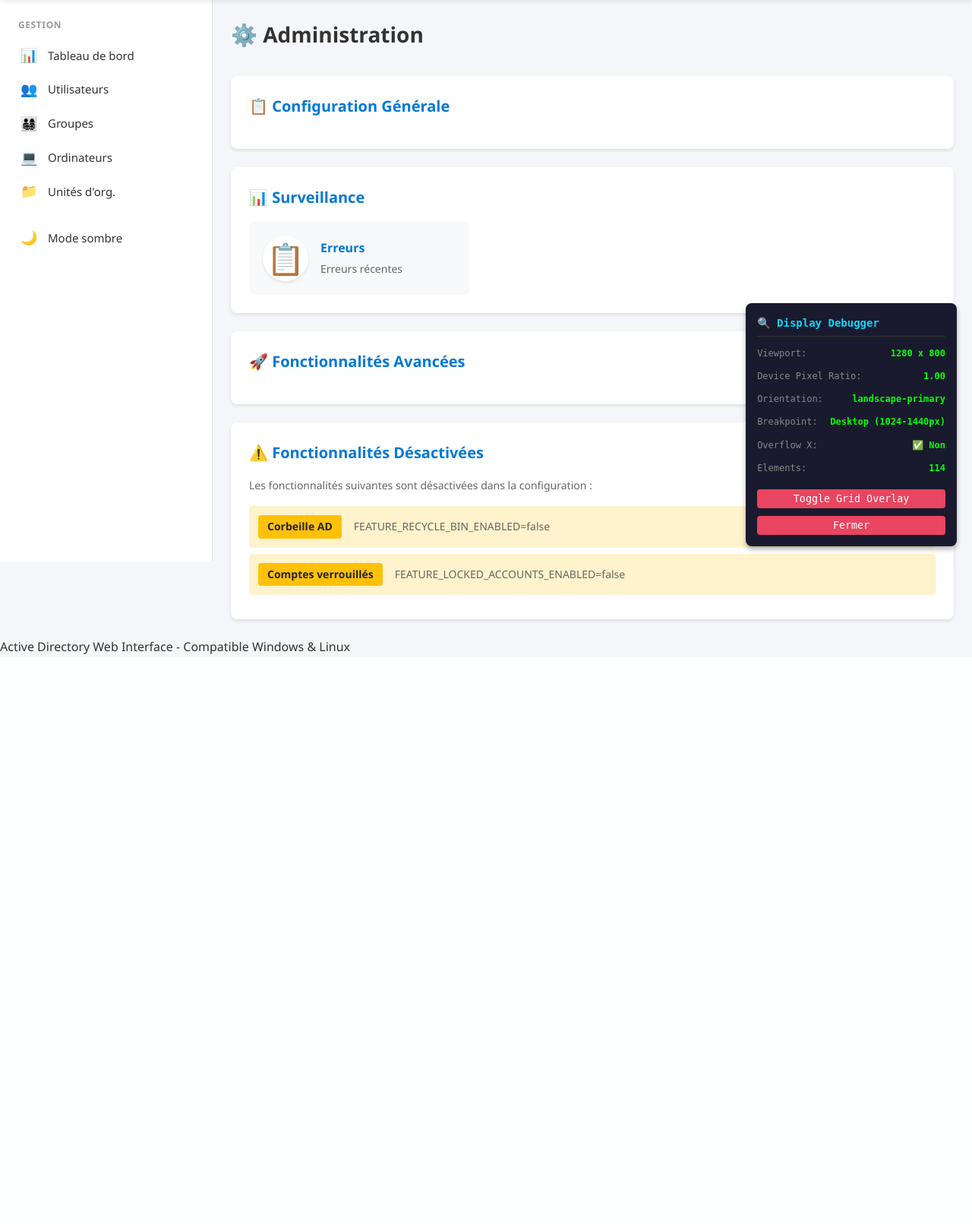
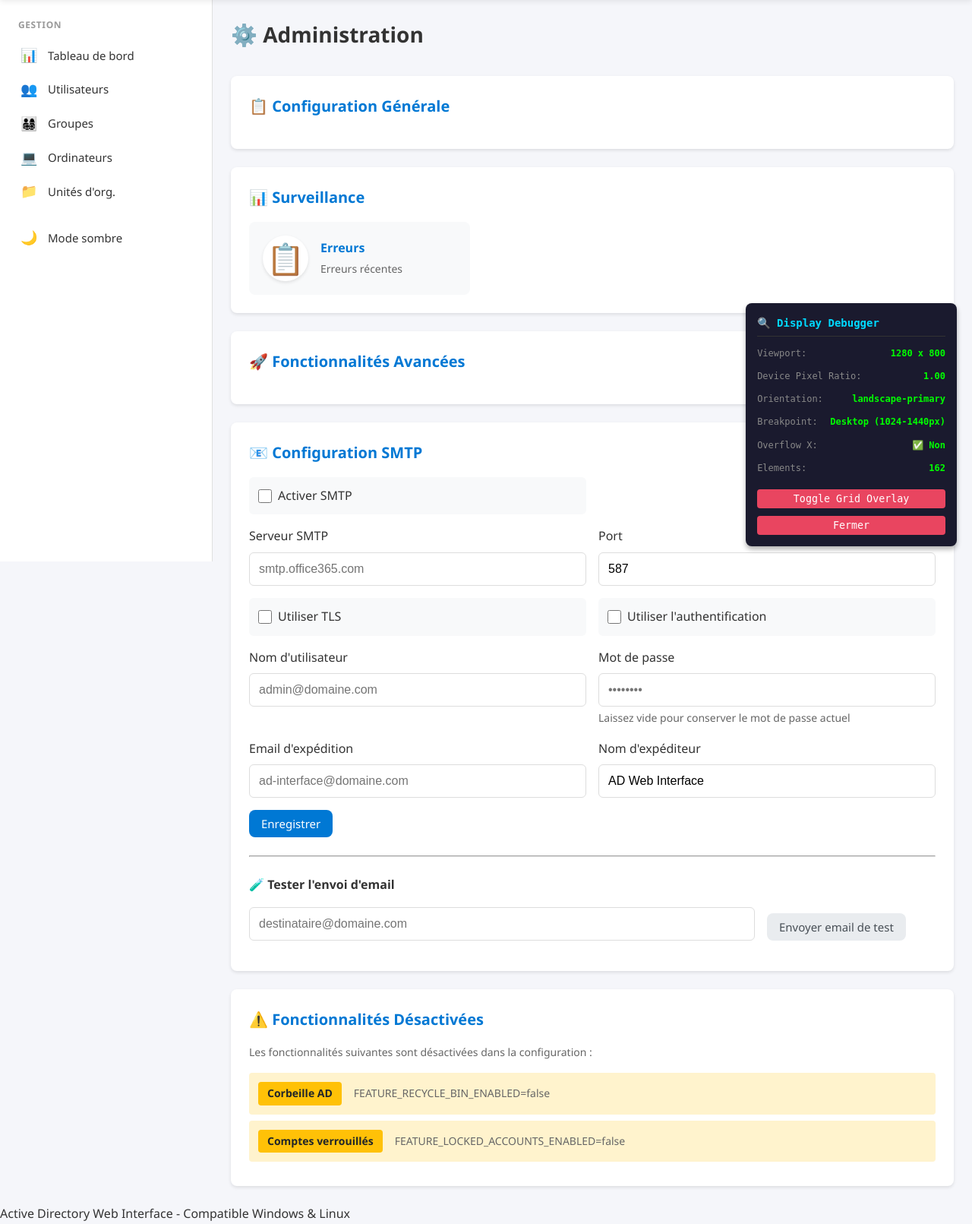
Before and after one commit to fred-selest/microsoft-active-directory, a Flask app: template templates/admin.html in a window 1280 px wide. Shown: the part 61-1672 px from the top of the page at 76% size. Before the commit the page ends 922 px from the top, so only its background shows below. Run offline with Flask 3, Linux system fonts and the light colour scheme; the template is opened without the code that fills it, so the values that code supplies are empty; parts of the project's set-up code (start-up, migrations or seed data) failed here and were passed over.

Commit message:
release: Version 1.34.0 - Configuration SMTP + Correction audit sécurité

```diff
--- a/app.py
+++ b/app.py
@@ -47,6 +47,10 @@ app.config['PERMANENT_SESSION_LIFETIME'] = timedelta(minutes=config.SESSION_TIME
 if config.DEBUG:
     app.config['TEMPLATES_AUTO_RELOAD'] = True
     app.config['SEND_FILE_MAX_AGE_DEFAULT'] = 0
+    app.jinja_env.auto_reload = True
+else:
+    # En production, permettre le reload manuel si nécessaire
+    app.config['TEMPLATES_AUTO_RELOAD'] = True
     app.jinja_env.auto_reload = True
 
 # Flask Debug Toolbar
--- a/settings_manager.py
+++ b/settings_manager.py
@@ -63,6 +63,17 @@ DEFAULT_SETTINGS = {
         'session_timeout': 30,  # minutes
         'max_login_attempts': 5,
         'require_https': False
+    },
+    'smtp': {
+        'enabled': False,
+        'server': '',
+        'port': 587,
+        'use_tls': True,
+        'username': '',
+        'password': '',  # Sera encrypté dans le futur
+        'from_email': '',
+        'from_name': 'AD Web Interface',
+        'use_auth': True
     },
     'branding': {
         'primary_color': '#0078d4',
--- a/templates/admin.html
+++ b/templates/admin.html
@@ -114,7 +114,87 @@
         </div>
     </div>
 
-    <!-- Section 4: Fonctionnalités Désactivées -->
+    <!-- Section 4: Configuration SMTP -->
+    <div class="admin-section card fade-in">
+        <h3>📧 Configuration SMTP</h3>
+        <form method="POST" action="{{ url_for('admin.save_smtp_settings') }}" class="smtp-form">
+            <input type="hidden" name="csrf_token" value="{{ csrf_token() }}">
+
+            <div class="form-row">
+                <div class="form-group checkbox-group">
+                    <input type="checkbox" id="smtp_enabled" name="smtp_enabled" {% if settings.smtp.enabled %}checked{% endif %}>
+                    <label for="smtp_enabled">Activer SMTP</label>
+                </div>
+            </div>
+
+            <div class="form-row">
+                <div class="form-group">
+                    <label for="smtp_server">Serveur SMTP</label>
+                    <input type="text" id="smtp_server" name="smtp_server" value="{{ settings.smtp.server or '' }}" placeholder="smtp.office365.com">
+                </div>
+                <div class="form-group">
+                    <label for="smtp_port">Port</label>
+                    <input type="number" id="smtp_port" name="smtp_port" value="{{ settings.smtp.port or 587 }}" placeholder="587">
+                </div>
+            </div>
+
+            <div class="form-row">
+                <div class="form-group checkbox-group">
+                    <input type="checkbox" id="smtp_use_tls" name="smtp_use_tls" {% if settings.smtp.use_tls %}checked{% endif %}>
+                    <label for="smtp_use_tls">Utiliser TLS</label>
+                </div>
+                <div class="form-group checkbox-group">
+                    <input type="checkbox" id="smtp_use_auth" name="smtp_use_auth" {% if settings.smtp.use_auth %}checked{% endif %}>
+                    <label for="smtp_use_auth">Utiliser l'authentification</label>
+                </div>
+            </div>
+
+            <div class="form-row">
+                <div class="form-group">
+                    <label for="smtp_username">Nom d'utilisateur</label>
+                    <input type="text" id="smtp_username" name="smtp_username" value="{{ settings.smtp.username or '' }}" placeholder="admin@domaine.com">
+                </div>
+                <div class="form-group">
+                    <label for="smtp_password">Mot de passe</label>
+                    <input type="password" id="smtp_password" name="smtp_password" placeholder="••••••••">
+                    <small class="form-hint">Laissez vide pour conserver le mot de passe actuel</small>
+                </div>
+            </div>
+
+            <div class="form-row">
+                <div class="form-group">
+                    <label for="smtp_from_email">Email d'expédition</label>
+                    <input type="email" id="smtp_from_email" name="smtp_from_email" value="{{ settings.smtp.from_email or '' }}" placeholder="ad-interface@domaine.com">
+                </div>
+                <div class="form-group">
+                    <label for="smtp_from_name">Nom d'expéditeur</label>
+                    <input type="text" id="smtp_from_name" name="smtp_from_name" value="{{ settings.smtp.from_name or 'AD Web Interface' }}" placeholder="AD Web Interface">
+                </div>
+            </div>
+
+            <div class="form-actions">
+                <button type="submit" class="btn btn-primary">Enregistrer</button>
+            </div>
+        </form>
+
+        <hr style="margin: 1.5rem 0;">
+
+        <h4>🧪 Tester l'envoi d'email</h4>
+        <form method="POST" action="{{ url_for('admin.test_smtp') }}" class="smtp-test-form">
+            <input type="hidden" name="csrf_token" value="{{ csrf_token() }}">
+
+            <div class="form-row">
+                <div class="form-group" style="flex: 1;">
+                    <input type="email" name="test_email" placeholder="destinataire@domaine.com" required>
+                </div>
+                <div class="form-group">
+                    <button type="submit" class="btn btn-secondary">Envoyer email de test</button>
+                </div>
+            </div>
+        </form>
+    </div>
+
+    <!-- Section 5: Fonctionnalités Désactivées -->
     {% set disabled_features = [] %}
     {% if not config.FEATURE_RECYCLE_BIN_ENABLED %}
         {% set _ = disabled_features.append({'id': 'recycle_bin', 'name': 'Corbeille AD'}) %}
@@ -157,6 +237,102 @@
     color: #0078d4;
     margin-bottom: 1rem;
     font-size: 1.25rem;
+}
+
+/* Formulaire SMTP */
+.smtp-form, .smtp-test-form {
+    margin-top: 1rem;
+}
+
+.form-row {
+    display: grid;
+    grid-template-columns: 1fr 1fr;
+    gap: 1rem;
+    margin-bottom: 1rem;
+}
+
+.form-row .form-group {
+    margin-bottom: 0;
+}
+
+.form-group {
+    margin-bottom: 1rem;
+}
+
+.form-group label {
+    display: block;
+    margin-bottom: 0.5rem;
+    font-weight: 500;
+    color: #333;
+}
+
+.form-group input[type="text"],
+.form-group input[type="email"],
+.form-group input[type="password"],
+.form-group input[type="number"] {
+    width: 100%;
+    padding: 0.75rem;
+    border: 1px solid #ddd;
+    border-radius: 6px;
+    font-size: 1rem;
+    box-sizing: border-box;
+}
+
+.form-group input:focus {
+    outline: none;
+    border-color: #0078d4;
+    box-shadow: 0 0 0 3px rgba(0, 120, 212, 0.1);
+}
+
+.form-hint {
+    display: block;
+    margin-top: 0.25rem;
+    font-size: 0.875rem;
+    color: #666;
+}
+
+.checkbox-group {
+    display: flex;
+    align-items: center;
+    gap: 0.5rem;
+    padding: 0.75rem;
+    background: #f8f9fa;
+    border-radius: 6px;
+}
+
+.checkbox-group input[type="checkbox"] {
+    width: 18px;
+    height: 18px;
+    cursor: pointer;
+}
+
+.checkbox-group label {
+    margin: 0;
+    cursor: pointer;
+}
+
+.form-actions {
+    display: flex;
+    gap: 0.5rem;
+    margin-top: 1rem;
+}
+
+.smtp-test-form .form-row {
+    grid-template-columns: 3fr 1fr;
+    align-items: end;
+}
+
+.smtp-test-form input {
+    margin-bottom: 0;
+}
+
+@media (max-width: 768px) {
+    .form-row {
+        grid-template-columns: 1fr;
+    }
+    .smtp-test-form .form-row {
+        grid-template-columns: 1fr;
+    }
 }
 
 .admin-grid {
```
Also changed, not shown: routes/admin.py (+107 -1 lines), security_audit.py (+187 -4 lines), CHANGELOG.md, 1 other file.
